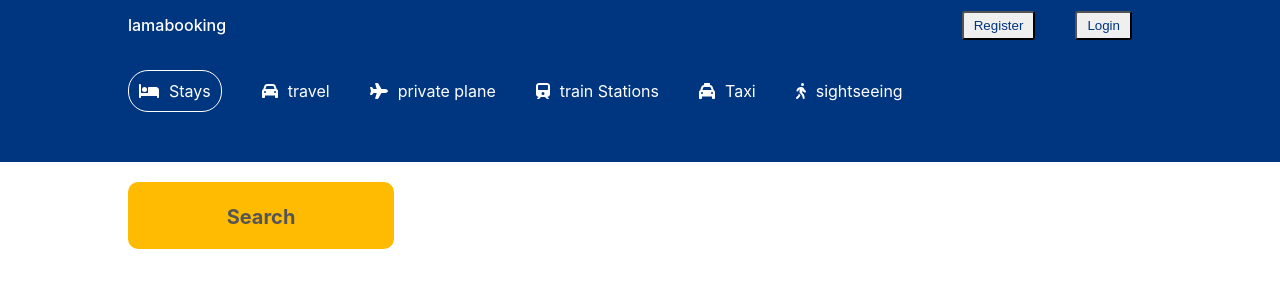
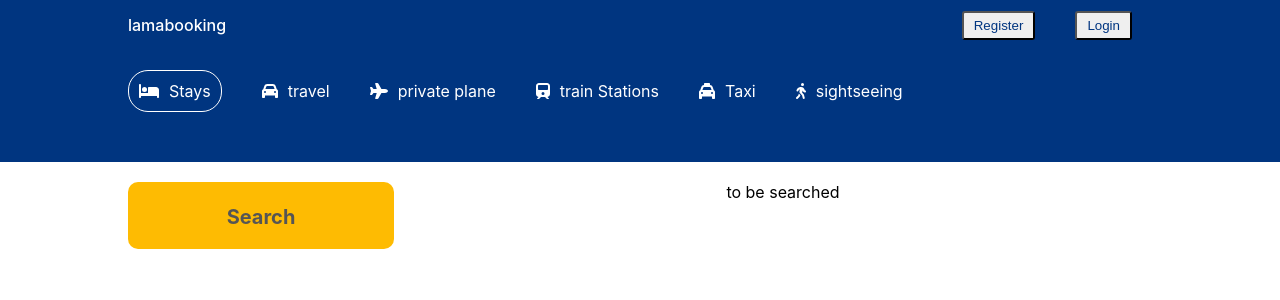
Before and after one commit to HarshaThombre/booking-holidays, a React (Create React App) app: page /List in a window 1280 px wide. Shown: the top 300 px of the page. Built offline with nearby package versions, Linux system fonts and the light colour scheme.

Commit message:
string added

```diff
--- a/src/Pagess/List/List.jsx
+++ b/src/Pagess/List/List.jsx
@@ -12,7 +12,7 @@ export default function List() {
           <div className="listSearch">
             <h1 className="lsTittle">Search</h1>
           </div>
-          <div className="listResult"></div>
+          <div className="listResult">to be searched</div>
         </div>
       </div>
     </div>
```
